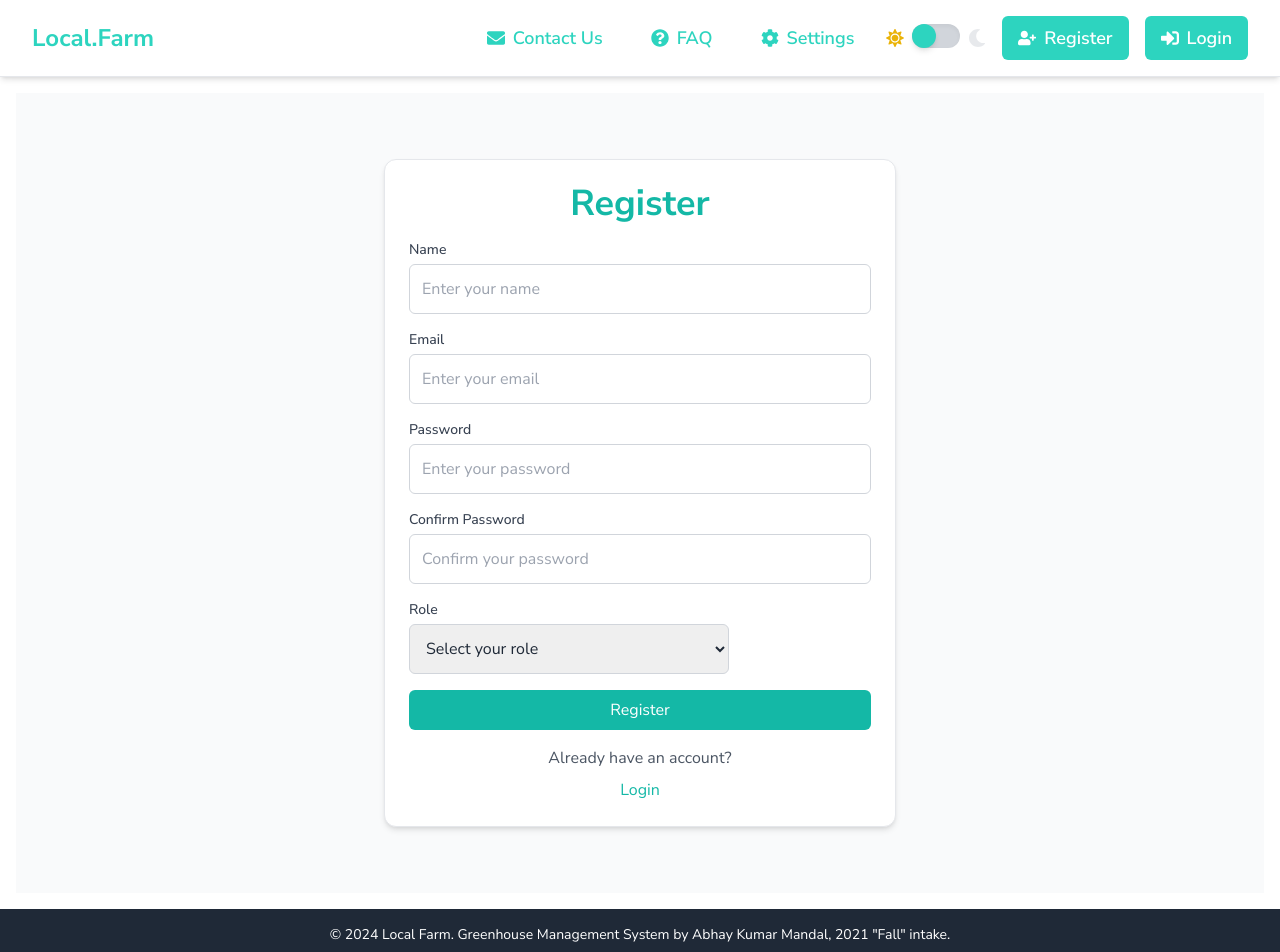
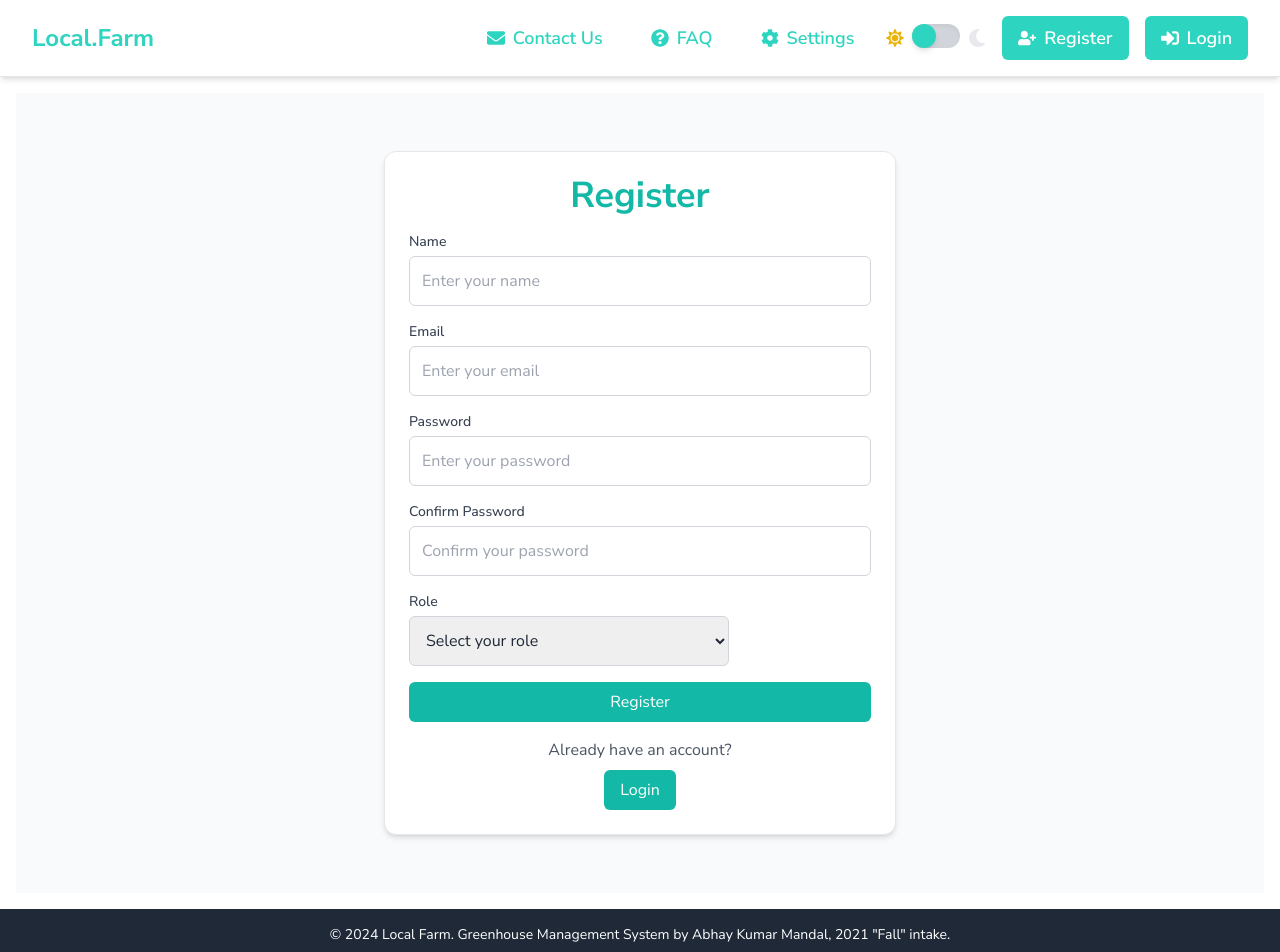
Before and after one commit to enigmasheet/LocalFarm, a React (Vite) app: page /register in a window 1280 px wide. Shown: the top 952 px of the page. Built offline with nearby package versions, Linux system fonts and the light colour scheme; no server answers; the HTML template or start-up script is replaced by a standard one.

Commit message:
deploying

```diff
--- a/src/pages/Register.jsx
+++ b/src/pages/Register.jsx
@@ -227,7 +227,7 @@ const Register = () => {
           <p className="text-gray-600 dark:text-gray-300">Already have an account?</p>
           <button
             onClick={() => navigate('/login')}
-            className="text-teal-500 hover:underline mt-2 dark:text-teal-400"
+            className="bg-teal-500 text-white py-2 px-4 rounded-md mt-2 hover:bg-teal-600 dark:bg-teal-400 dark:hover:bg-teal-300"
           >
             Login
           </button>
```
